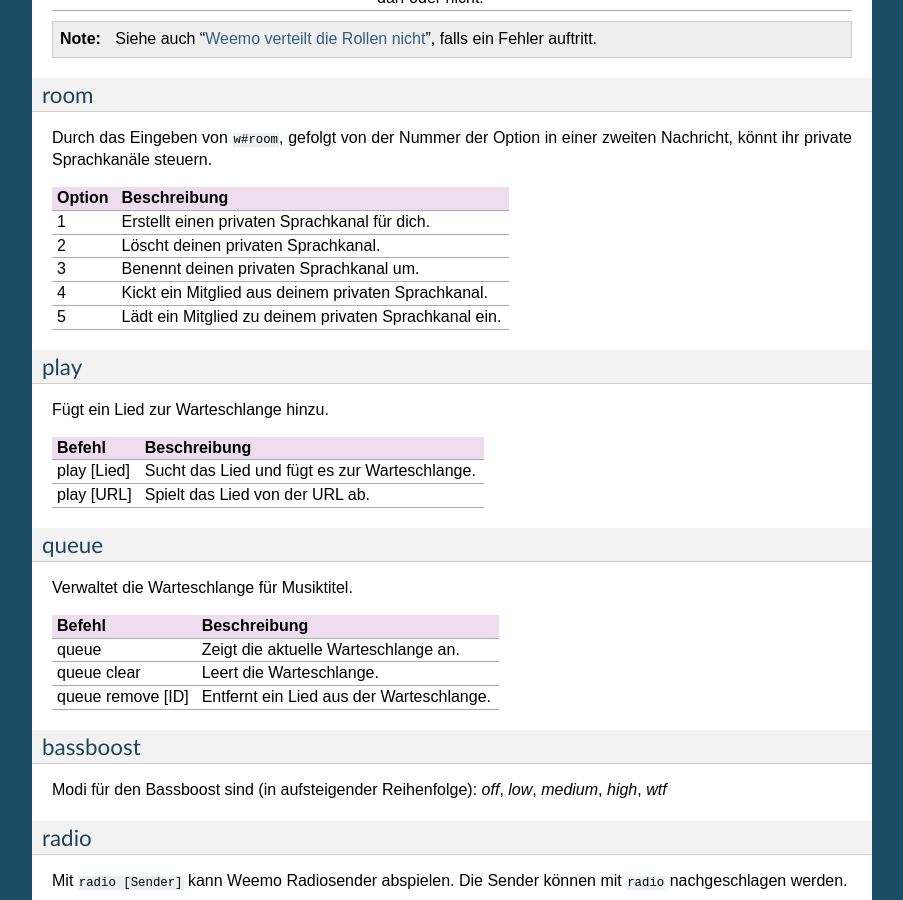
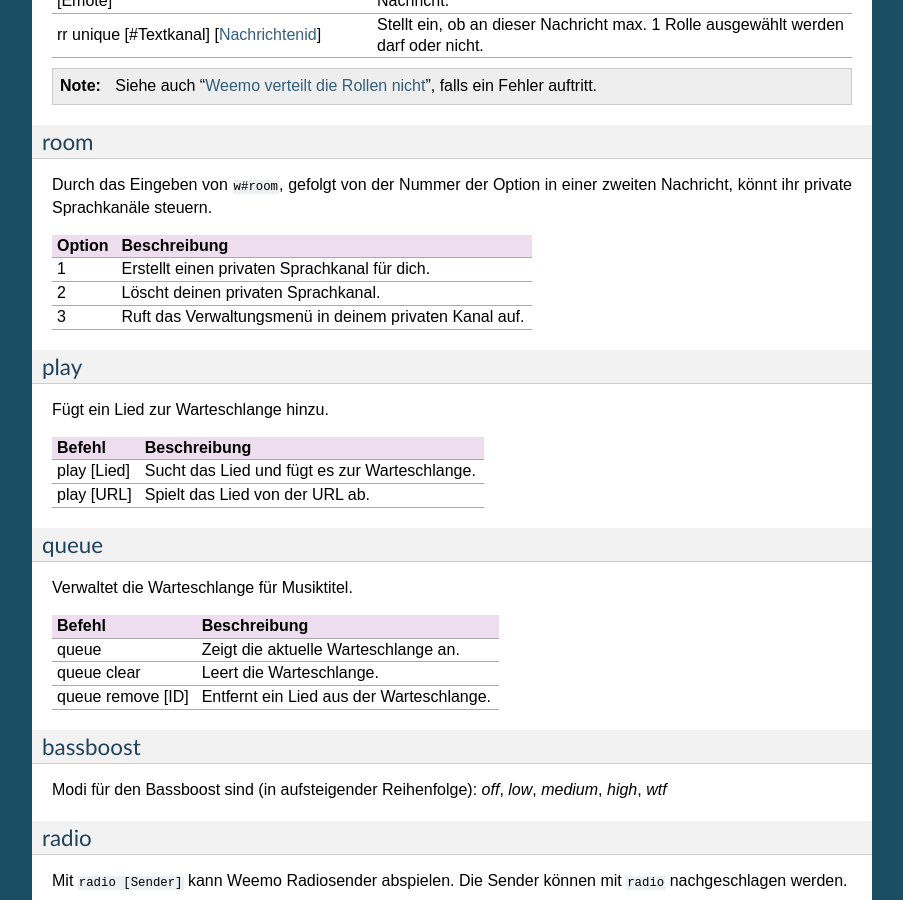
Before and after one commit to niborus/weemo-doc, a Sphinx documentation site: the page built from docs/befehle.rst, in a window 1280 px wide and 900 px high, scrolled down 11530 px. Shown: the whole window, without its empty margins (198-1101 px from the left). Built offline with Sphinx 7.4.7, drawn with Linux system fonts in a browser that asks for light colours; some of the changed text lies outside the part shown.

Commit message:
allgemeine Updates

```diff
--- a/docs/befehle.rst
+++ b/docs/befehle.rst
@@ -30,6 +30,7 @@
 
     "userinfo <User>", "Zeigt Informationen über einen User an."
     "serverinfo", "Zeigt Informationen über den Server an."
+    "servericon", "Betrachte das Serverbild in voller Pracht."
     "roleinfo [Rolle]", "Zeigt Informationen über eine Rolle an."
     "channelinfo [#Kanal]", "Zeigt Informationen über einen Kanal an."
     "emoteurl [Emoji]", "Zeigt die URL eines Custom-Emojis an, mit dem man das Emoji herunterladen kann."
@@ -328,6 +329,7 @@
 
     "count setchannel [#Textkanal]", "Konfiguriert den Textkanal, in dem gezählt werden soll. Sollte der Textkanal nicht das erste mal eingerichtet werden sondern gewechselt, wird der Zähler auf 1 zurückgesetzt."
     "count removechannel", "Entfernt den Textkanal wieder."
+    "count nofail", "(De)Aktiviert den NoFail-Modus, welcher bei einer falschen Zahl auf 1 zurücksetzt."
 
 
 bday
@@ -616,9 +618,7 @@
 
     "1", "Erstellt einen privaten Sprachkanal für dich."
     "2", "Löscht deinen privaten Sprachkanal."
-    "3", "Benennt deinen privaten Sprachkanal um."
-    "4", "Kickt ein Mitglied aus deinem privaten Sprachkanal."
-    "5", "Lädt ein Mitglied zu deinem privaten Sprachkanal ein."
+    "3", "Ruft das Verwaltungsmenü in deinem privaten Kanal auf."
 
 play
 ^^^^
```
